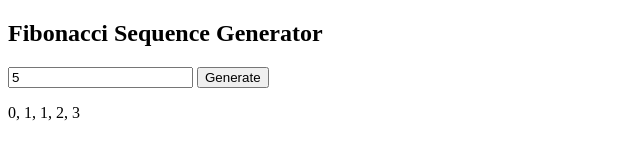
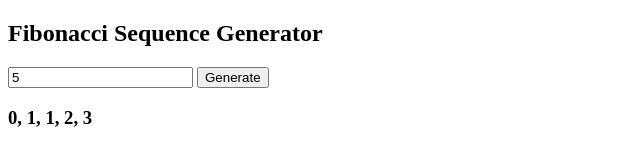
Before and after one commit to Salva985/ProgramaBase, a plain HTML site: page M7.2Practica/7.8-fibonacci/index.html in a window 1280 px wide. Both pictures are taken after typing "5" into the empty fields and a click on the button "Generate". Shown: the full height of the page, 0-640 px from the left. Drawn offline with Linux system fonts and the light colour scheme.

Commit message:
refactoring

```diff
--- a/M7.2Practica/7.8-fibonacci/index.html
+++ b/M7.2Practica/7.8-fibonacci/index.html
@@ -7,36 +7,31 @@
 <body>
   <h2>Fibonacci Sequence Generator</h2>
 
-  <input type="number" id="count" placeholder="Enter how many numbers">
-  <button onclick="showFibonacci()">Generate</button>
+  <input type="number" id="number" placeholder="Enter a positive number">
+  <button onclick="generateFibonacci()">Generate</button>
 
   <p id="result"></p>
 
   <script>
-    function generateFibonacci(n) {
-      let sequence = [];
+    function generateFibonacci() {
+      let number = parseInt(document.getElementById("number").value);
 
-      if (n >= 1) sequence.push(0);
-      if (n >= 2) sequence.push(1);
-
-      for (let i = 2; i < n; i++) {
-        sequence.push(sequence[i - 1] + sequence[i - 2]);
-      }
-
-      return sequence;
-    }
-
-    function showFibonacci() {
-      const n = parseInt(document.getElementById("count").value);
-      const result = document.getElementById("result");
-
-      if (isNaN(n) || n <= 0) {
-        result.innerText = "Please enter a positive integer.";
+      if (isNaN(number) || number <= 0) {
+        alert("Please enter a positive number");
         return;
       }
 
-      const fib = generateFibonacci(n);
-      result.innerText = fib.join(", ");
+      const sequence = [];
+
+      for (let i = 0; i < number; i++) {
+        if (i < 2) {
+          sequence.push(i);
+        } else {
+          sequence.push(sequence[i - 1] + sequence[i - 2]);
+        }
+      }
+
+      document.getElementById("result").innerHTML = "<h3>" + sequence.join(", ") + "</h3>";
     }
   </script>
 </body>
```
Also changed, not shown: 2 other files.
